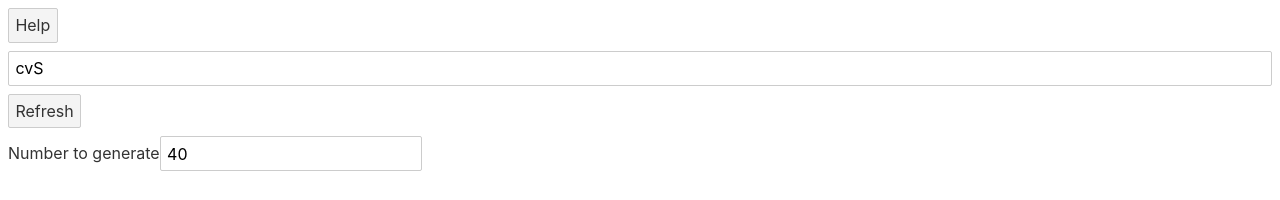
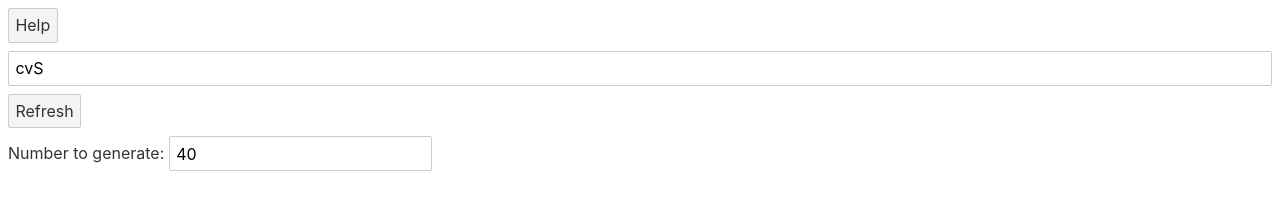
Before and after one commit to Perturbatio/svelte-rpg-name-generator, a Svelte app: page / in a window 1280 px wide. Shown: the top 200 px of the page. Built offline with nearby package versions, Linux system fonts and the light colour scheme.

Commit message:
* added beta clarifier to page title * removed console logging * minor tweaks to form layout

```diff
--- a/public/index.html
+++ b/public/index.html
@@ -4,7 +4,7 @@
 	<meta charset='utf-8'>
 	<meta name='viewport' content='width=device-width,initial-scale=1'>
 
-	<title>Svelte based RPG character name generator v1.0</title>
+	<title>Svelte based RPG character name generator v1.0 (beta)</title>
 
 	<link rel='icon' type='image/png' href='/favicon.png'>
 	<link rel='stylesheet' href='/global.css'>
--- a/src/App.svelte
+++ b/src/App.svelte
@@ -98,7 +98,7 @@
 <button on:click={regenNames}>
 	Refresh
 </button>
-<label for="number_to_generate">Number to generate<input type="number" bind:value={numberToGenerate}
+<label for="number_to_generate">Number to generate: <input type="number" bind:value={numberToGenerate}
 														 id="number_to_generate"/></label><br>
 
 <div class="name-list">
--- a/src/NameGenerator.js
+++ b/src/NameGenerator.js
@@ -41,7 +41,7 @@ export const tokens = ops.map( op => {
 export function generateName(pattern) {
     if (pattern.length) {
         let tokens = tokenizer.tokenize( pattern ).tokens
-        console.log(tokens);
+        //console.log(tokens);
         return process( tokens )
     }
     return 'no pattern'
--- a/src/tokenizer/Tokenizer.js
+++ b/src/tokenizer/Tokenizer.js
@@ -90,11 +90,9 @@ export class Tokenizer {
                 if ( this.isOperation( char ) ) {
                     this._tokens.push( new Token( tokenTypes.operation, this.getOperation( char ), depth, index ) )
                 } else if ( this.isLeftParenthesis( char ) ) {
-                    console.log(char)
                     this._tokens.push( new Token( tokenTypes.subExpressionStart, char, depth, index ) )
                     depth++
                 } else if ( this.isRightParenthesis( char ) ) {
-                    console.log(char)
                     depth--
                     this._tokens.push( new Token( tokenTypes.subExpressionEnd, char, depth, index ) )
                 } else if ( this.isOr( char ) ) {
@@ -113,7 +111,7 @@ export class Tokenizer {
         // check for unterminated strings
         if ( this._insideString ) { // if we never finished the string
             //console.log( this, stringBuffer, lookahead )
-            console.log( `Unterminated string literal starting at position ${stringStartPos}` )
+            console.error( `Unterminated string literal starting at position ${stringStartPos}` )
         }
 
         return this
```
Also changed, not shown: src/Processor.js (+2 -5 lines).
